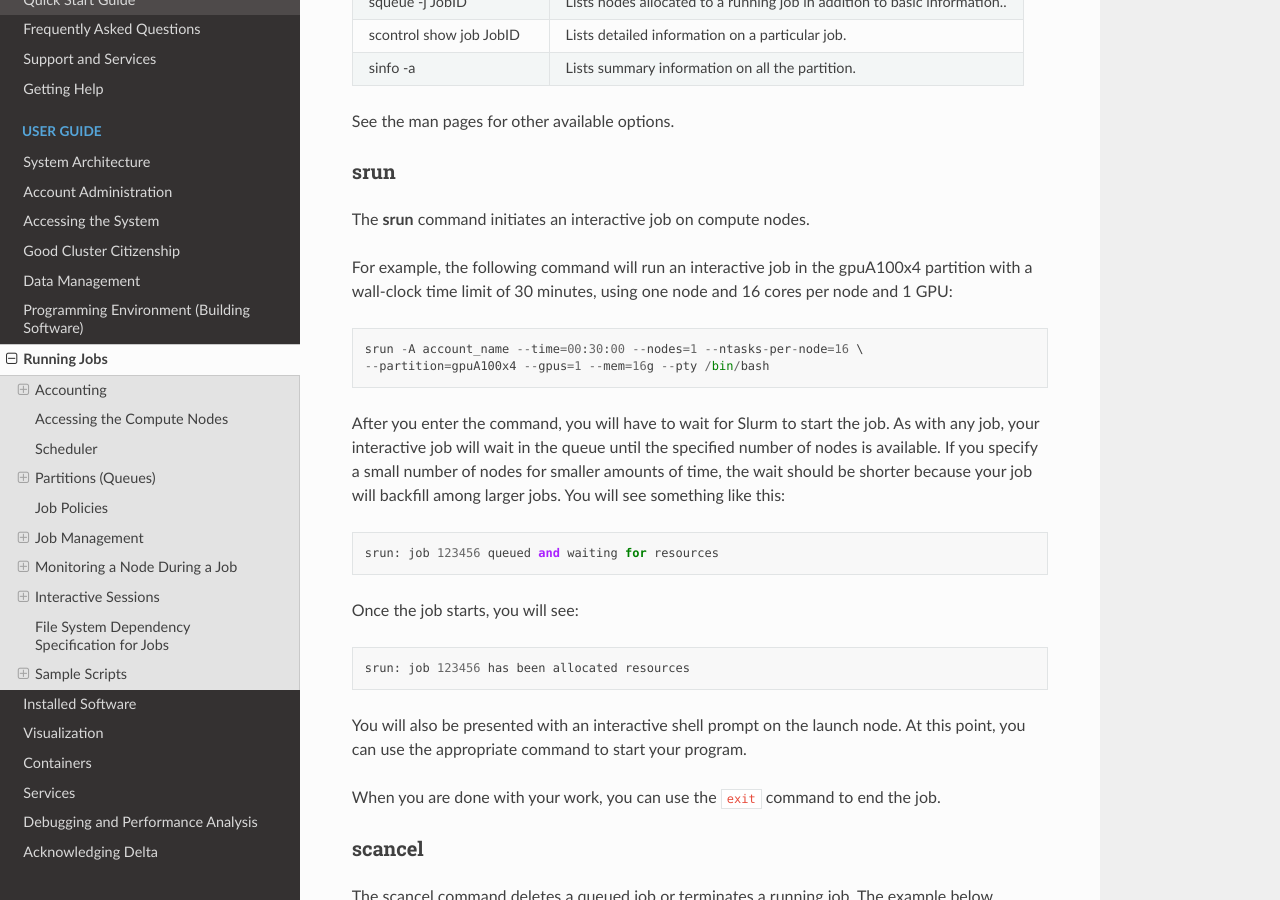
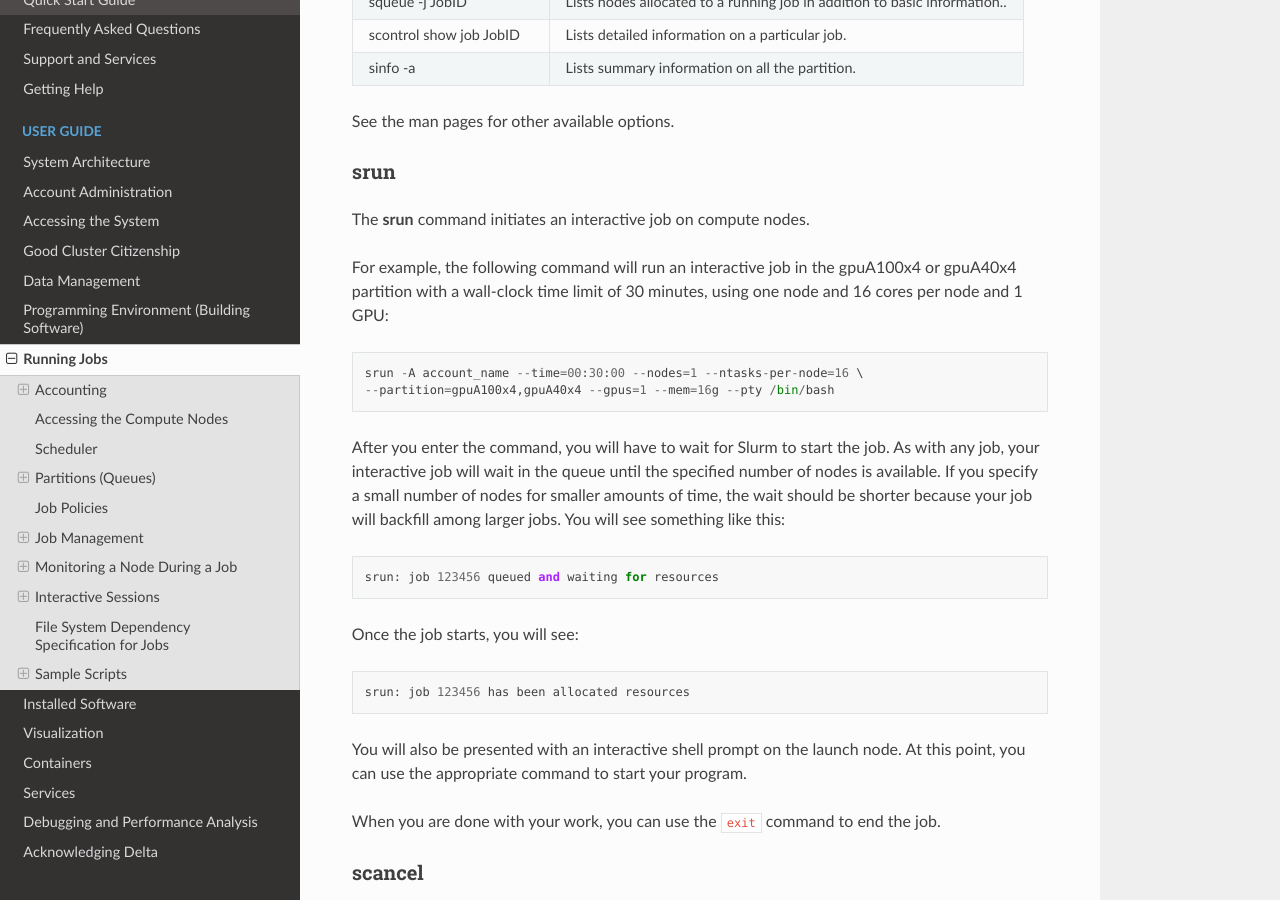
Before and after one commit to ncsa/Delta_doc, a Sphinx documentation site: the page built from docs/source/user_guide/running_jobs.rst, in a window 1280 px wide and 900 px high, scrolled down 5383 px. Built offline with Sphinx 7.4.7 and the Read the Docs theme 2.0.0, drawn with Linux system fonts in a browser that asks for light colours.

Commit message:
Update running_jobs.rst
Added example to srun showing 2 partitions, either may be used.

```diff
--- a/docs/source/user_guide/running_jobs.rst
+++ b/docs/source/user_guide/running_jobs.rst
@@ -317,12 +317,12 @@ srun
 
 The **srun** command initiates an interactive job on compute nodes.
 
-For example, the following command will run an interactive job in the gpuA100x4 partition with a wall-clock time limit of 30 minutes, using one node and 16 cores per node and 1 GPU:
+For example, the following command will run an interactive job in the gpuA100x4 or gpuA40x4 partition with a wall-clock time limit of 30 minutes, using one node and 16 cores per node and 1 GPU:
 
 .. code-block::
 
    srun -A account_name --time=00:30:00 --nodes=1 --ntasks-per-node=16 \
-   --partition=gpuA100x4 --gpus=1 --mem=16g --pty /bin/bash
+   --partition=gpuA100x4,gpuA40x4 --gpus=1 --mem=16g --pty /bin/bash
 
 After you enter the command, you will have to wait for Slurm to start the job.
 As with any job, your interactive job will wait in the queue until the specified number of nodes is available.
```
